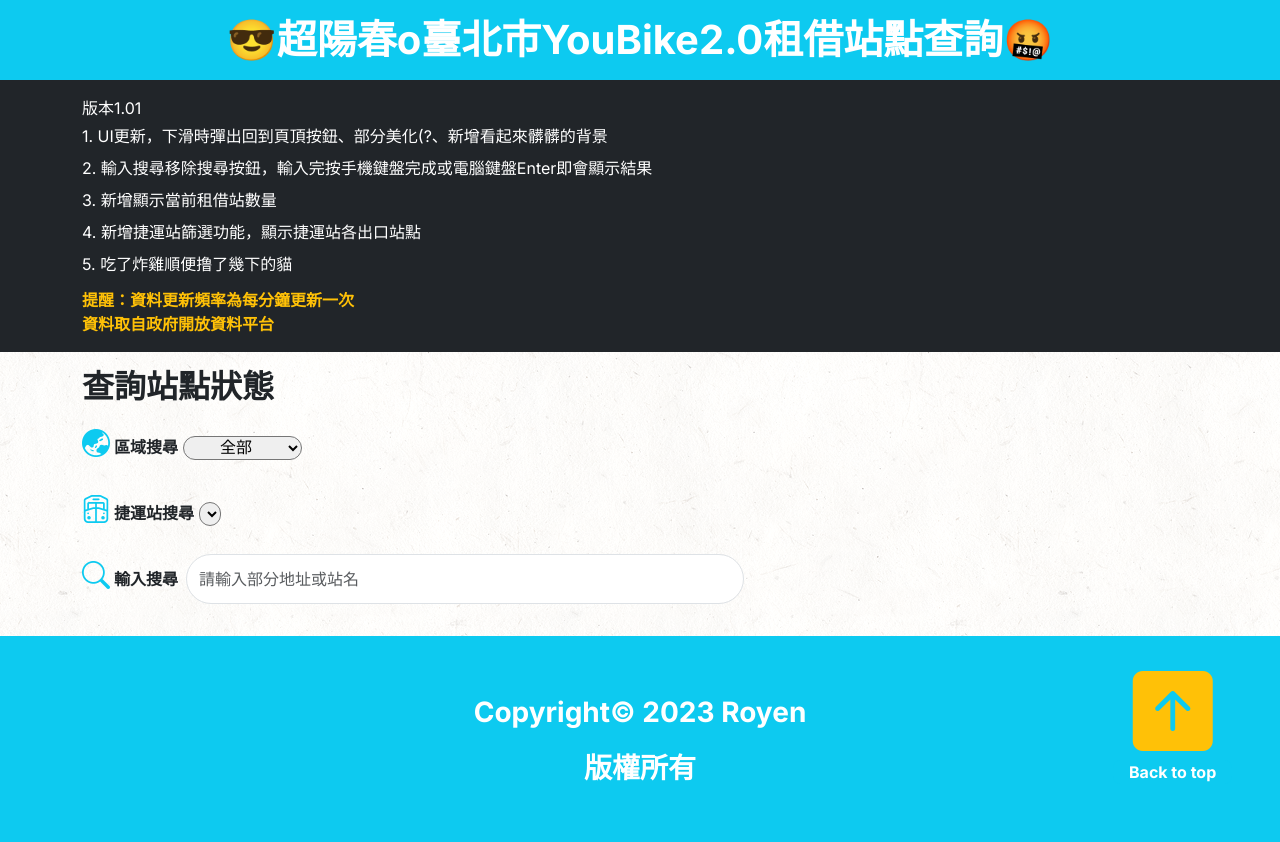
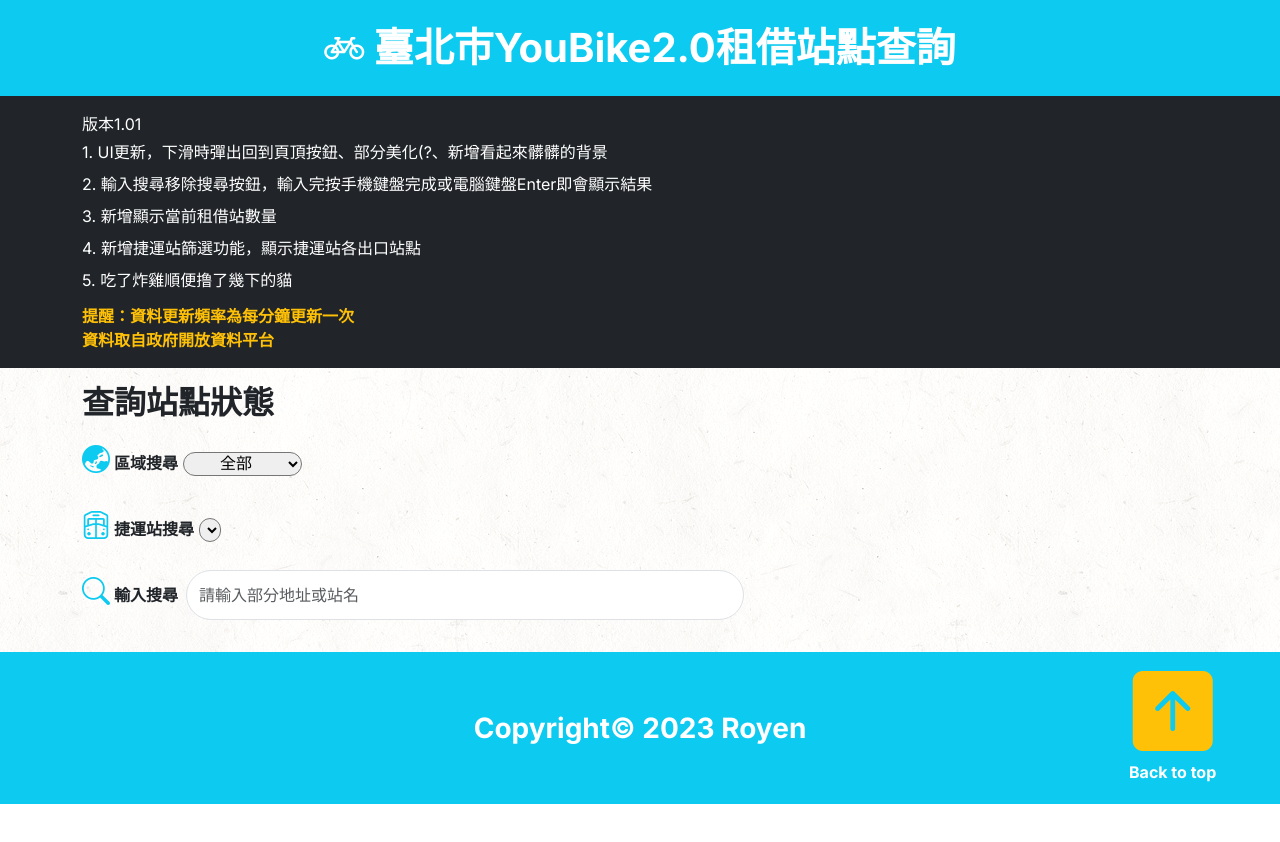
Before and after one commit to Royen0506/YouBikeTaipei, a website: page index.html in a window 1280 px wide. After the commit the page ends 804 px from the top, so only its background shows below. Drawn offline with nearby package versions, Linux system fonts and the light colour scheme; no server answers.

Commit message:
更新網頁名稱

```diff
--- a/index.html
+++ b/index.html
@@ -17,8 +17,9 @@
 
 <body style="background-image: url(./images/lightpaperfibers.png);">
     <header class="bg-info" id="header">
-        <h1 data-aos="fade-down" class="text-center fw-bold py-3  text-white mb-0">😎超陽春o臺北市<br
-                class="d-block d-lg-none">YouBike2.0租借站點查詢🤬
+        <h1 data-aos="fade-down" class="text-center fw-bold py-3 py-lg-4 text-white mb-0"><i
+                class="bi bi-bicycle fw-bold"></i>
+            臺北市YouBike2.0<br class="d-block d-lg-none">租借站點查詢
         </h1>
     </header>
 
@@ -82,9 +83,8 @@
     </section>
 
     <footer class="bg-info text-white text-center mb-0 py-5 px-5">
-        <p class="h3 fw-bold mb-0 lh-lg">Copyright© 2023 Royen <br>版權所有</p>
+        <p class="h3 fw-bold mb-0 lh-lg">Copyright© 2023 Royen</p>
     </footer>
-
 
     <script src="https://cdn.jsdelivr.net/npm/bootstrap@5.3.2/dist/js/bootstrap.bundle.min.js"
         integrity="sha384-C6RzsynM9kWDrMNeT87bh95OGNyZPhcTNXj1NW7RuBCsyN/o0jlpcV8Qyq46cDfL"
```
